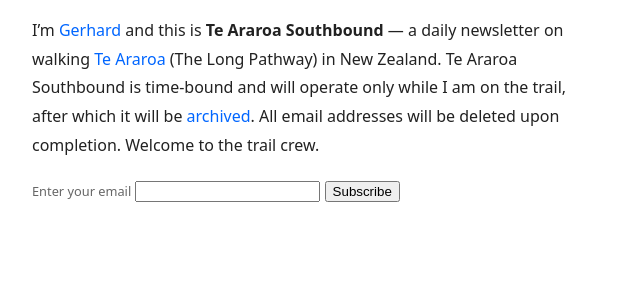
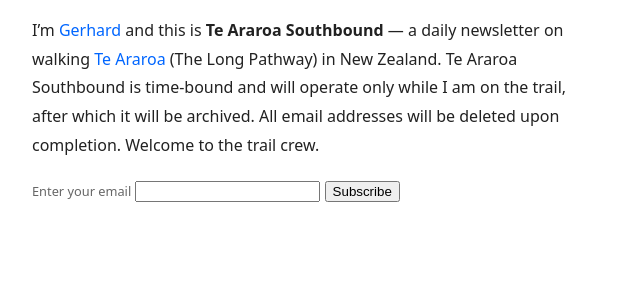
Before and after one commit to gerhardlanz/ta-sobo.gerhardla.nz, a Jekyll site: the page built from index.md, in a window 1280 px wide. Shown: the part 139-439 px from the top of the page, without its empty margins (0-640 px from the left). Built offline with Jekyll 4.4.1, drawn with Linux system fonts in a browser that asks for light colours; Markdown is read by kramdown in place of the engine named in the settings; part of the change alters nothing that is shown.

```diff
--- a/index.md
+++ b/index.md
@@ -3,7 +3,7 @@ layout: default
 permalink: /
 ---
 
-I'm [Gerhard](https://gerhardla.nz) and this is **Te Araroa Southbound** — a daily newsletter on walking [Te Araroa](https://www.teararoa.org.nz) (The Long Pathway) in New Zealand. Te Araroa Southbound is time-bound and will operate only while I am on the trail, after which it will be [archived](https://buttondown.email/gerhard/archive). All email addresses will be deleted upon completion. Welcome to the trail crew.
+I'm [Gerhard](https://gerhardla.nz) and this is **Te Araroa Southbound** — a daily newsletter on walking [Te Araroa](https://www.teararoa.org.nz) (The Long Pathway) in New Zealand. Te Araroa Southbound is time-bound and will operate only while I am on the trail, after which it will be archived. All email addresses will be deleted upon completion. Welcome to the trail crew.
 
 <form aria-label="Subscribe to newsletter"
   action="https://buttondown.email/api/emails/embed-subscribe/gerhard"
```
